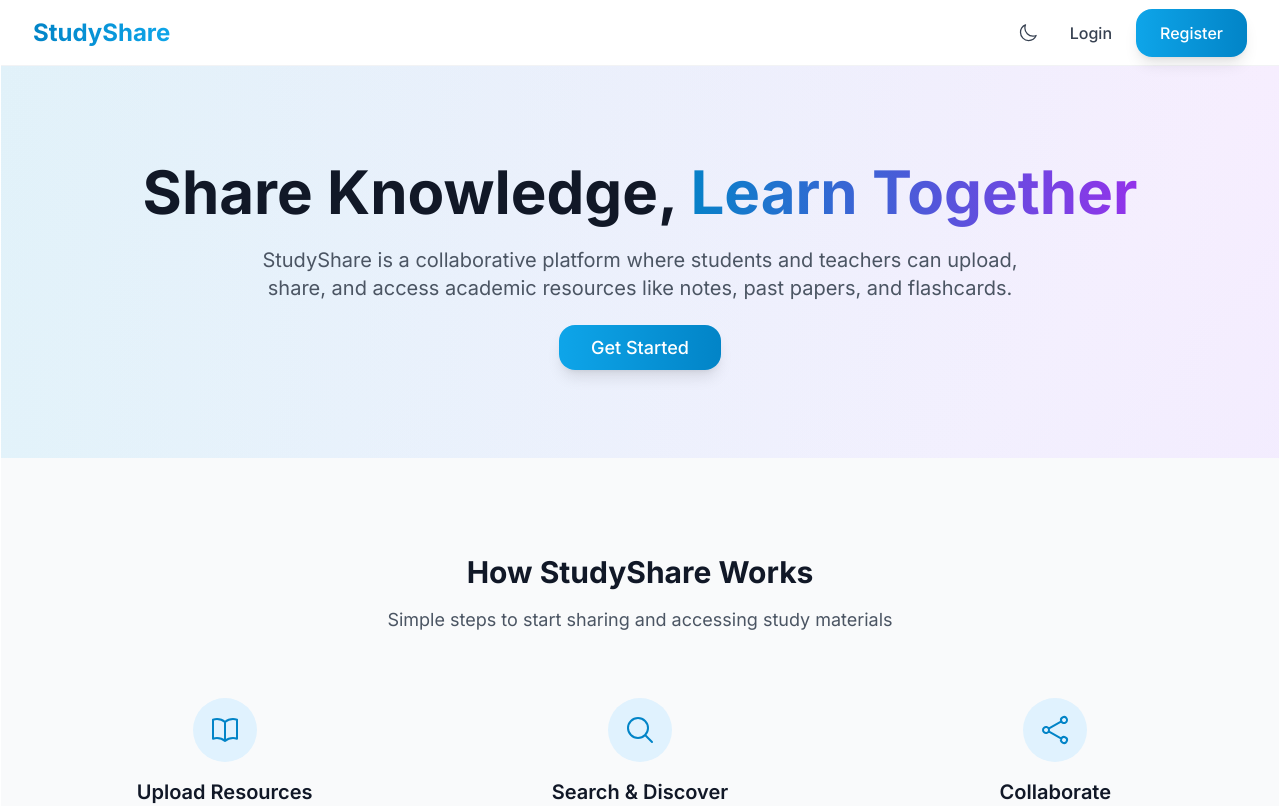
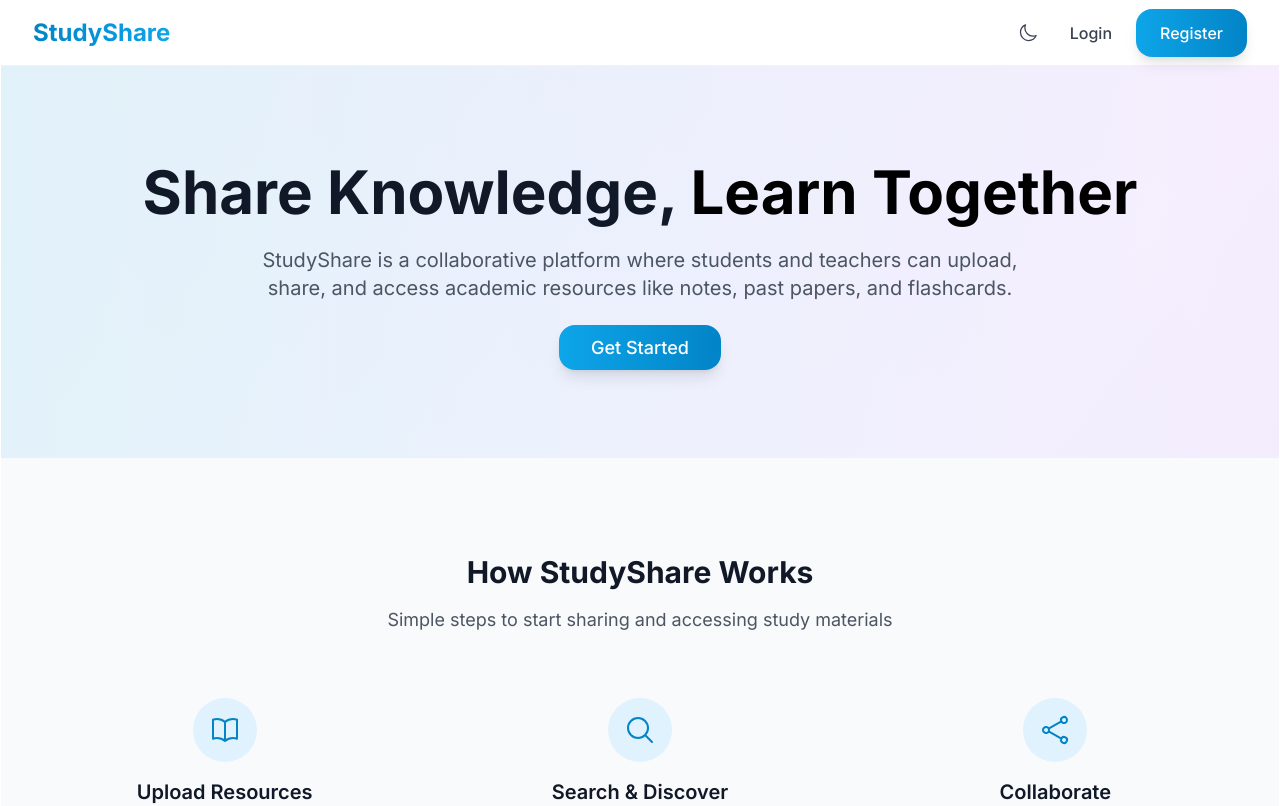
Before and after one commit to Ajang-Deng98/studyshare, a React (Create React App) app in the folder frontend/: page / in a window 1280 px wide. Shown: the top 806 px of the page. Built offline with nearby package versions, Linux system fonts and the light colour scheme; no server answers.

Commit message:
Change Learn Together text to black color

```diff
--- a/frontend/src/pages/Landing.tsx
+++ b/frontend/src/pages/Landing.tsx
@@ -12,7 +12,7 @@ const Landing: React.FC = () => {
           <div className="text-center animate-fade-in">
             <h1 className="text-4xl md:text-6xl font-bold text-gray-900 dark:text-white mb-6">
               Share Knowledge,
-              <span className="bg-gradient-to-r from-primary-600 to-purple-600 bg-clip-text text-transparent"> Learn Together</span>
+              <span className="text-black dark:text-black"> Learn Together</span>
             </h1>
             <p className="text-xl text-gray-600 dark:text-gray-300 mb-8 max-w-3xl mx-auto">
               StudyShare is a collaborative platform where students and teachers can upload, share, and access academic resources like notes, past papers, and flashcards.
```
